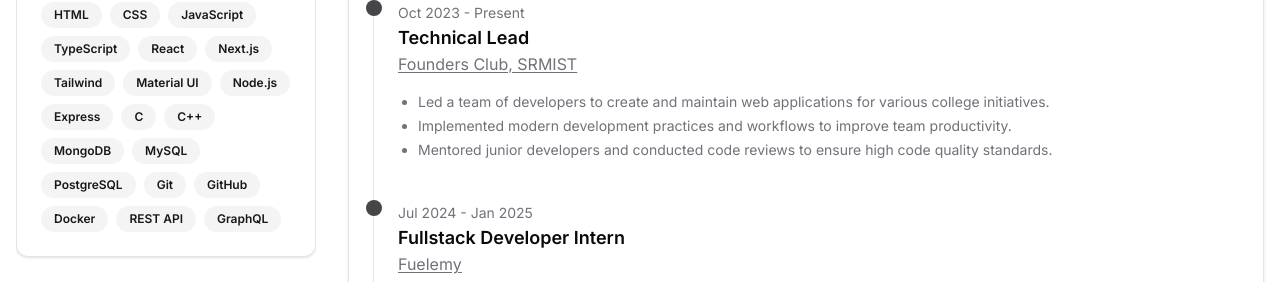
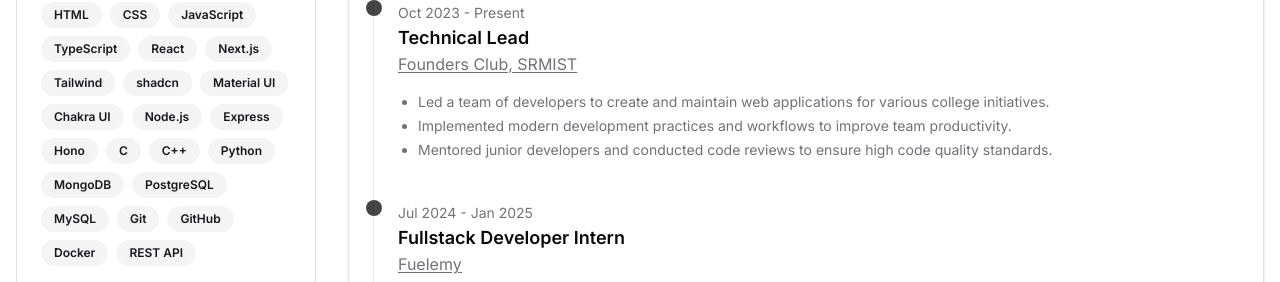
Before and after one commit to SaranshBangar/Portfolio, a Next.js app: page / in a window 1280 px wide. Shown: the part 818-1100 px from the top of the page. Built offline with nearby package versions, Linux system fonts and the light colour scheme; no server answers.

Commit message:
Update skills list in SideCard component for accuracy and completeness

```diff
--- a/src/components/side-card.tsx
+++ b/src/components/side-card.tsx
@@ -17,19 +17,22 @@ const SideCard = () => {
     "React",
     "Next.js",
     "Tailwind",
+    "shadcn",
     "Material UI",
+    "Chakra UI",
     "Node.js",
     "Express",
+    "Hono",
     "C",
     "C++",
+    "Python",
     "MongoDB",
+    "PostgreSQL",
     "MySQL",
-    "PostgreSQL",
     "Git",
     "GitHub",
     "Docker",
     "REST API",
-    "GraphQL",
   ];
 
   const handleShare = async () => {
```
